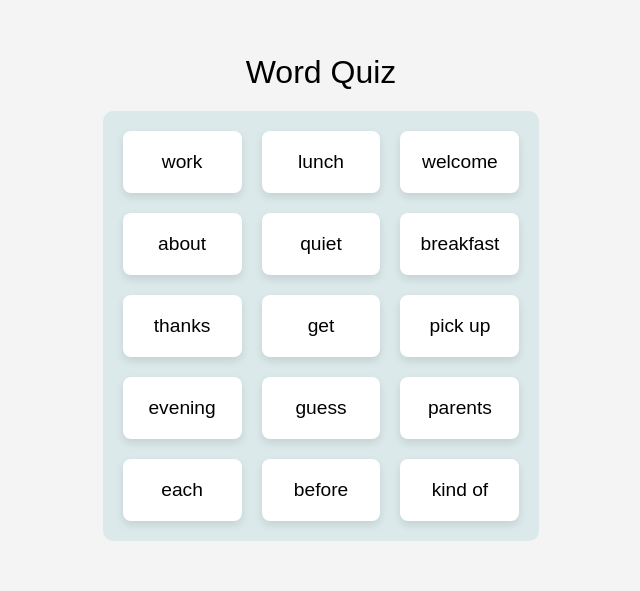
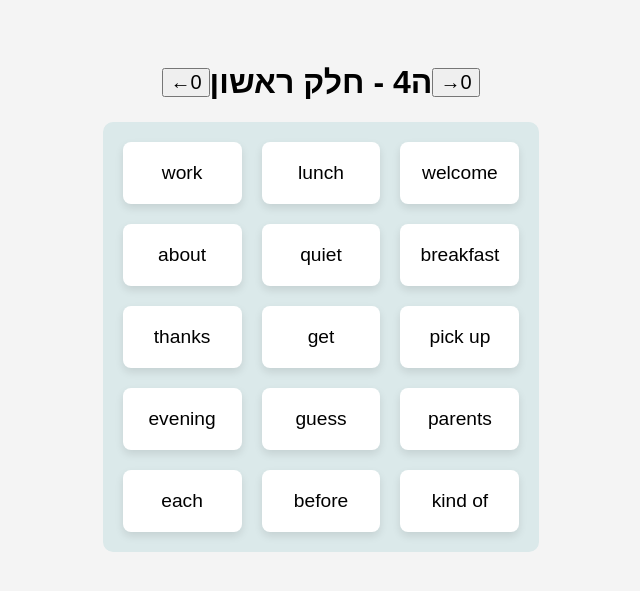
Before and after one commit to shai-shaininger/english-exam, a plain HTML site: page index.html in a window 1280 px wide. Shown: the part 103-694 px from the top of the page, without its empty margins (319-959 px from the left). Drawn offline with Linux system fonts and the light colour scheme.

Commit message:
support multiple word pages

```diff
--- a/index.html
+++ b/index.html
@@ -4,7 +4,21 @@
     <meta charset="UTF-8">
     <meta name="viewport" content="width=device-width, initial-scale=1.0">
     <title>Word Quiz</title>
+
     <style>
+        .head1 {
+            display: flex;
+            align-items: center;
+            /* flex-direction: row; */
+            justify-content: space-around;
+            height: 10vh;
+            margin: 0;
+            /* color: rgb(4, 147, 248); */
+        }
+        button {
+          font-size: 20px;
+        }
+
         body {
             font-family: Arial, sans-serif;
             background-color: #f4f4f4;
@@ -52,17 +66,26 @@
         .cardContent {
             flex: 1;
         }
+
     </style>
 </head>
 <body>
 
-<header>Word Quiz</header>
+<div class="head1">
+    <button id="leftArrow" >&larr;1</button>
+    <!-- <button id="pageNum">1</button> -->
+    <h1 id="headerText">title 1</h1>
+    <button id="rightArrow">1&rarr;</button>
 
+</div>
 <div id="cardContainer"></div>
 
 <script>
     // Opposite word dictionary
-    const oppositeWords = [
+    wordList = []
+    titleList = []
+    titleList.push("ה4 - חלק ראשון");
+    wordList.push([
     ["about","על/אודות"],
     ["after","אחרי"],
     ["afternoon","אחר הצהריים"],
@@ -106,8 +129,19 @@
     ["wrong","טעות"],
     ["you're","אתה"],
     ["welcome","ברוך הבא"],
-    ];
-
+    ]);
+    titleList.push("ה4 - חלק שני");
+    wordList.push([
+    ["thanks","תודה"],
+    ["thing","דבר"],
+    ["think","לחשוב"],
+    ["too","גם"],
+    ["town","עיר"],
+    ["until","עד"],
+    ["us","אנחנו"],
+    ]);
+    oppositeWords = wordList[0]
+    // console.log(wordList);
     // Shuffle the array randomly
     function shuffleArray(array) {
         for (let i = array.length - 1; i > 0; i--) {
@@ -117,8 +151,15 @@
     }
 
     // Create cards with words
-    function createCards() {
+    function createCards(pageNum) {
+        if (pageNum===null) pageNum=0;
+        leftArrow.textContent = "\u2190"+pageNum;
+        rightArrow.textContent = "\u2192"+pageNum;
+        headerText.textContent = titleList[pageNum];
+        localStorage.setItem('pageNum', pageNum);
         const cardContainer = document.getElementById('cardContainer');
+        cardContainer.innerHTML = '';
+        oppositeWords = wordList[pageNum]
         shuffleArray(oppositeWords);
 
         for (let i = 0; i < 15; i++) {
@@ -140,8 +181,16 @@
         card.removeEventListener('click', showAnswer);
     }
 
+    leftArrow.onclick = () => {
+        const pageNum = parseInt(leftArrow.textContent.slice(1), 10);
+        if (pageNum>0) createCards(pageNum-1);
+    };
+    rightArrow.onclick = () => {
+        const pageNum = parseInt(leftArrow.textContent.slice(1), 10);
+        if (pageNum<(wordList.length-1)) createCards(pageNum+1);
+    };
     // Initialize the game
-    createCards();
+    createCards(localStorage.getItem('pageNum'));
 </script>
 
 </body>
```
